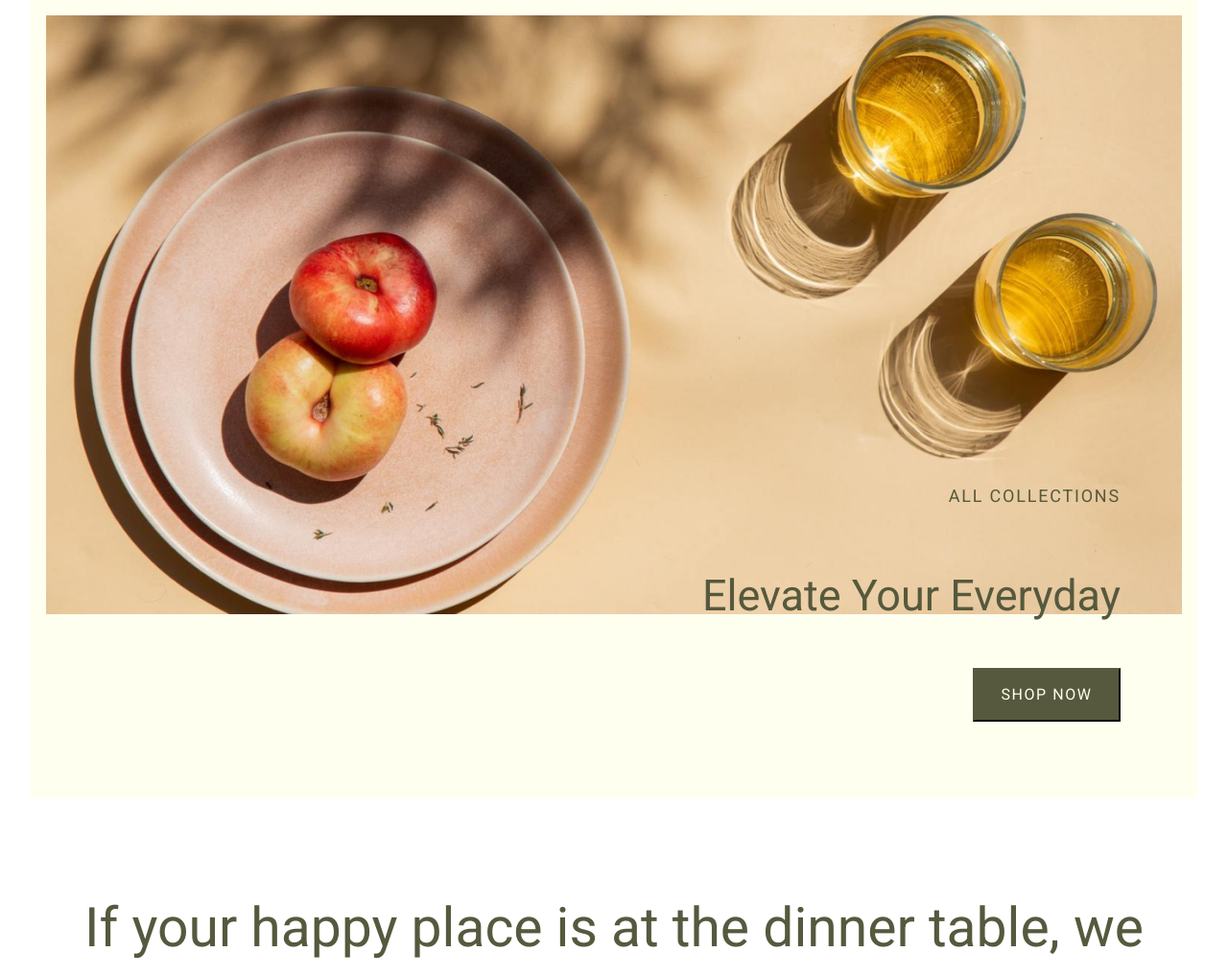
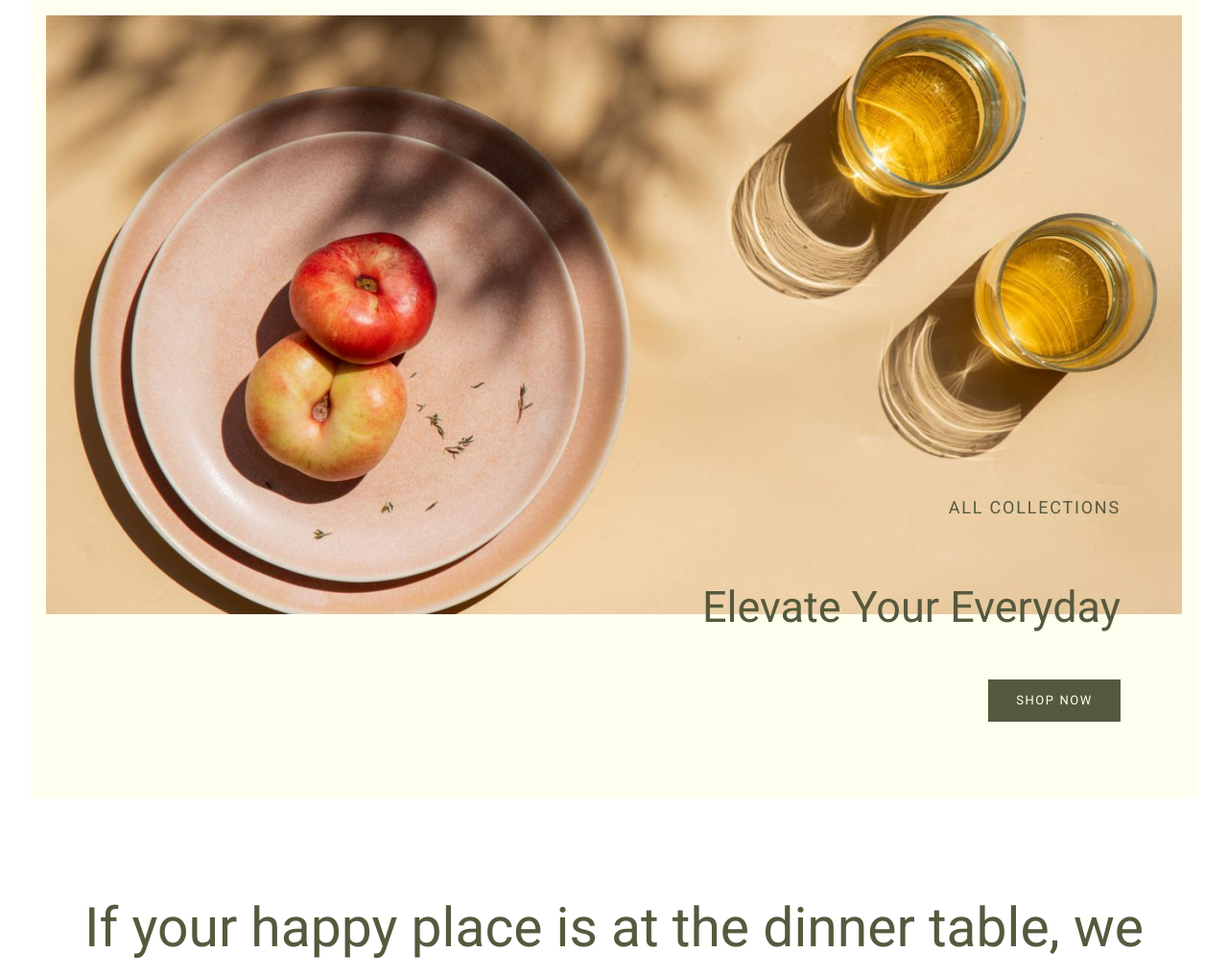
Before and after one commit to Chervenaborovinka/project2_liza_zhenya, a plain HTML site: page index.html in a window 1280 px wide. Shown: the part 80-1097 px from the top of the page at 96% size. Drawn offline with Linux system fonts and the light colour scheme; files whose address does not match are found by name.

Commit message:
chenged header__button size

```diff
--- a/styles/style.css
+++ b/styles/style.css
@@ -424,22 +424,24 @@
 }
 
 .header__button {
-    width: 154px;
-    height: 56px;
+    width: 138px;
+    height: 44px;
     flex-shrink: 0;
     background: #56593D;
     color: #FFFFEF;
     text-align: center;
     font-family: Roboto;
-    font-size: 16px;
+    font-size: 13px;
     font-style: normal;
     font-weight: 400;
     line-height: 22.365px;
     /* 139.781% */
     letter-spacing: 1.575px;
     text-transform: uppercase;
-    border-color: #56593D;
+    border: none;
+    cursor: pointer;
 }
+
 
 /* блок 3 */
 .text-3 {
```
